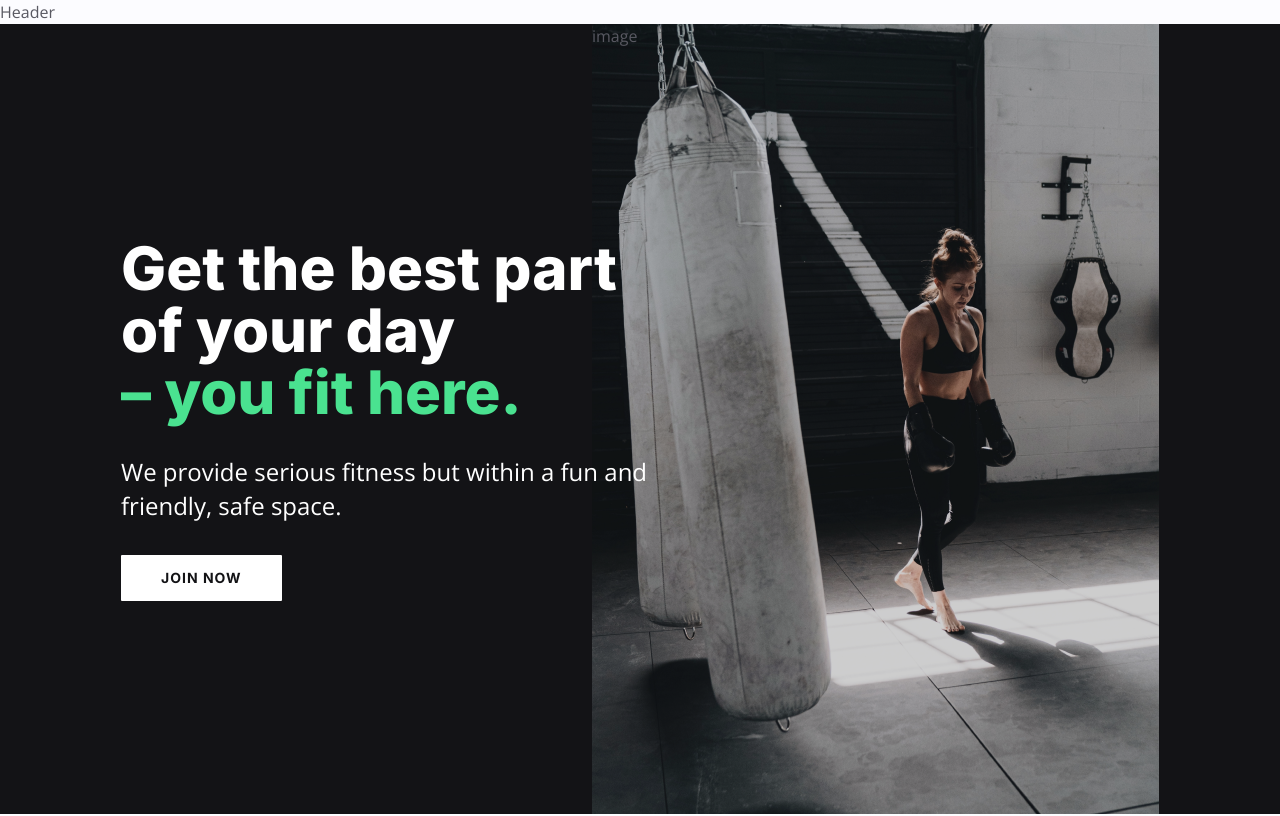
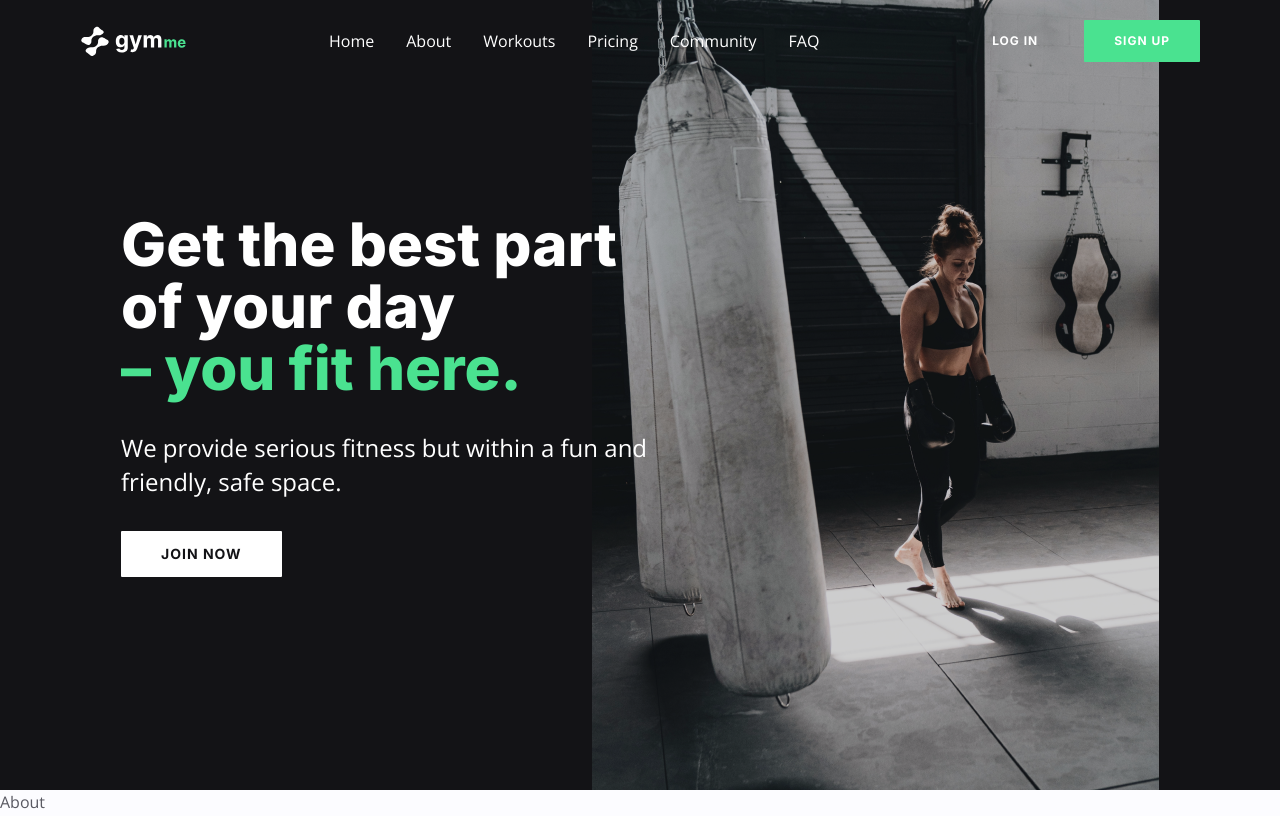
Before and after one commit to haseebzahid1/yoga-landing-starter, a React (Create React App) app: page / in a window 1280 px wide. Shown: the top 816 px of the page. Built offline with nearby package versions, Linux system fonts and the light colour scheme.

Commit message:
Navbar and mobile navbar added

```diff
--- a/src/App.js
+++ b/src/App.js
@@ -14,6 +14,7 @@ import Community from './components/Community';
 import Faq from './components/Faq';
 import Join from './components/Join';
 import Footer from './components/Footer';
+
 
 const App = () => {
   // aos initialization
@@ -32,7 +33,8 @@ const App = () => {
       <Faq />
       <Join />
       <Footer />
-      {/* <div className='h-[4000px]'></div> */}
+
+      <div className='h-[4000px]'></div>
     </div>
   );
 };
--- a/src/components/About.js
+++ b/src/components/About.js
@@ -1,7 +1,10 @@
 import React from 'react';
 
+
 const About = () => {
-  return <div>About</div>;
+  return <div>
+    About
+  </div>
 };
 
 export default About;
--- a/src/components/Banner.js
+++ b/src/components/Banner.js
@@ -25,9 +25,9 @@ const Banner = () => {
           </div>
             {/*  image */}
          <div className="bg-blue-300 w-full h-full bg-banner bg-cover bg-right lg:bg-center bg-no-repeat flex-1"
-         data-aos='fade-right' data-aos-delay='900'
+        //  data-aos='fade-right' data-aos-delay='900'
          >
-          image
+          {/* image */}
         </div>
         </div>
 
--- a/src/components/Header.js
+++ b/src/components/Header.js
@@ -1,7 +1,48 @@
-import React from 'react';
+import React, { useState, useEffect } from 'react';
+import { header } from '../data';
+import Nav from '../components/Nav'
+import NavMobile from '../components/NavMobile'
+import { RiMenu4Fill, RiCloseFill } from 'react-icons/ri'
 
 const Header = () => {
-  return <div>Header</div>;
+// header state
+//  destructure header data
+const [ isActive, setIsActive ]  = useState(false);
+// nav mobile state
+const [ navMobile, setNavMobile]  = useState(false);
+
+// scroll event
+useEffect(() => {
+  window.addEventListener('scroll', () => {
+    window.scrollY > 80 ? setIsActive(true) : setIsActive(false)
+  } )
+})
+  // destructure header data
+  const { logo, btnLoginText, btnSignupText } = header;
+  return (
+    <header className={`${isActive ? 'bg-neutral-500 py-[16px]' : 'bg-transparent py-[20px]'} fixed max-w-[1440px] z-30 left-0 right-0 mx-auto flex justify-between items-center px-[20px] lg:px-[80px] transition-all duration-300`}>
+    {/* logo */}
+    <a href="">
+      {/* nav - initally hidden -show on desktop */}
+      <img className='h-[30px]' src={logo} alt="" />
+    </a>
+    <Nav />
+    {/* btn - initially hidden - show on destop */}
+    <div className='hidden lg:flex space-x-4 '>
+      <button className='btn btn-sm text-white'>{btnLoginText}</button>
+      <button className='btn btn-sm btn-primary'>{btnSignupText}</button>
+    </div>
+    {/*  nav menu btn - hide on destop*/}
+    <div
+    onClick={() => setNavMobile(!navMobile)}
+    className='lg:hidden absolute right-4'>
+    {navMobile ? (<RiCloseFill className='text-primary-200 text-3x1 cursor-pointer' />) : <RiMenu4Fill className='text-primary-200 text-3x1 cursor-pointer' /> }
+
+    </div>
+    {/* nav mobile - hide on destop */}
+    <NavMobile navMobile={navMobile} />
+  </header>
+  );
 };
 
 export default Header;
--- a/src/components/Nav.js
+++ b/src/components/Nav.js
@@ -1,7 +1,22 @@
 import React from 'react';
+import { nav } from '../data'
 
 const Nav = () => {
-  return <div>Nav</div>;
+  return (
+    <nav className='hidden lg:flex'>
+     <ul className='w-full h-full flex text-white justify-center items-center gap-x-8'>
+      {nav.map((item, idx) => {
+        return (
+          <li key={idx}>
+            <a className='hover:text-primary-200 transition' href={item.href}>{item.name}</a>
+          </li>
+
+        )
+      })}
+     </ul>
+
+    </nav>
+  )
 };
 
 export default Nav;
--- a/src/components/NavMobile.js
+++ b/src/components/NavMobile.js
@@ -1,7 +1,25 @@
 import React from 'react';
+import { nav } from '../data'
 
-const NavMobile = () => {
-  return <div>NavMobile</div>;
+const NavMobile = ({navMobile}) => {
+  return (
+    <nav className={`${navMobile ? 'min-h-screen' : 'min-h-0'} lg-hidden w-full bg-neutral-500 fixed top-0 left-0 right-0 -bottom-12 -z-10 overflow-hidden transition-all h-0`}>
+     <ul className='w-full h-full flex flex-col justify-center items-center gap-y-8'>
+      {nav.map((item, idx) => {
+        return (
+          <li key={idx}>
+            <a className='text-white text-body-md' href={item.href}>{item.name}</a>
+          </li>
+
+        )
+      })}
+     </ul>
+     <div className='-mt-44 flex justify-center gap-x-8'>
+      <button className='btn btn-lg text-white'>Log in</button>
+      <button className='btn btn-lg btn-primary'>Sign in</button>
+     </div>
+      </nav>
+  )
 };
 
 export default NavMobile;
```
